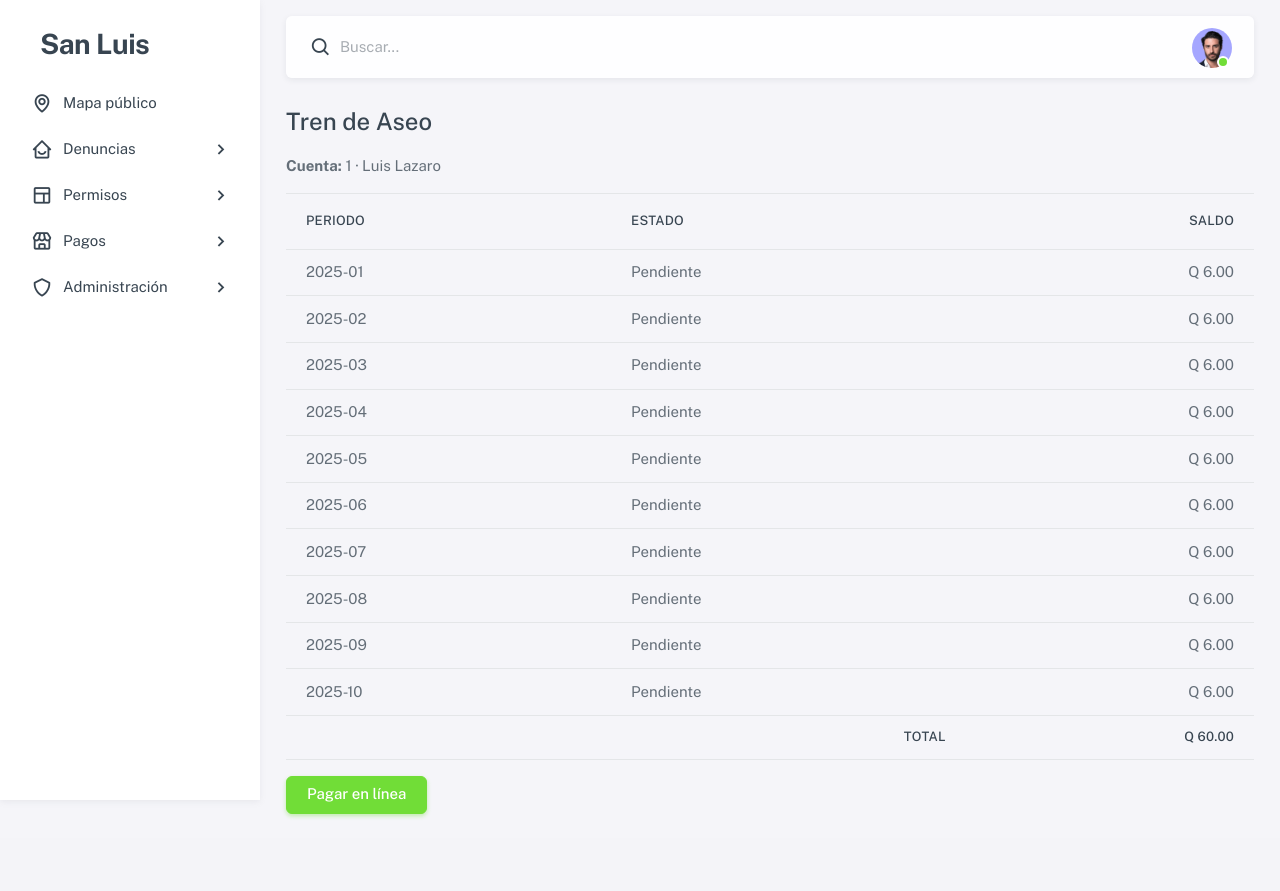
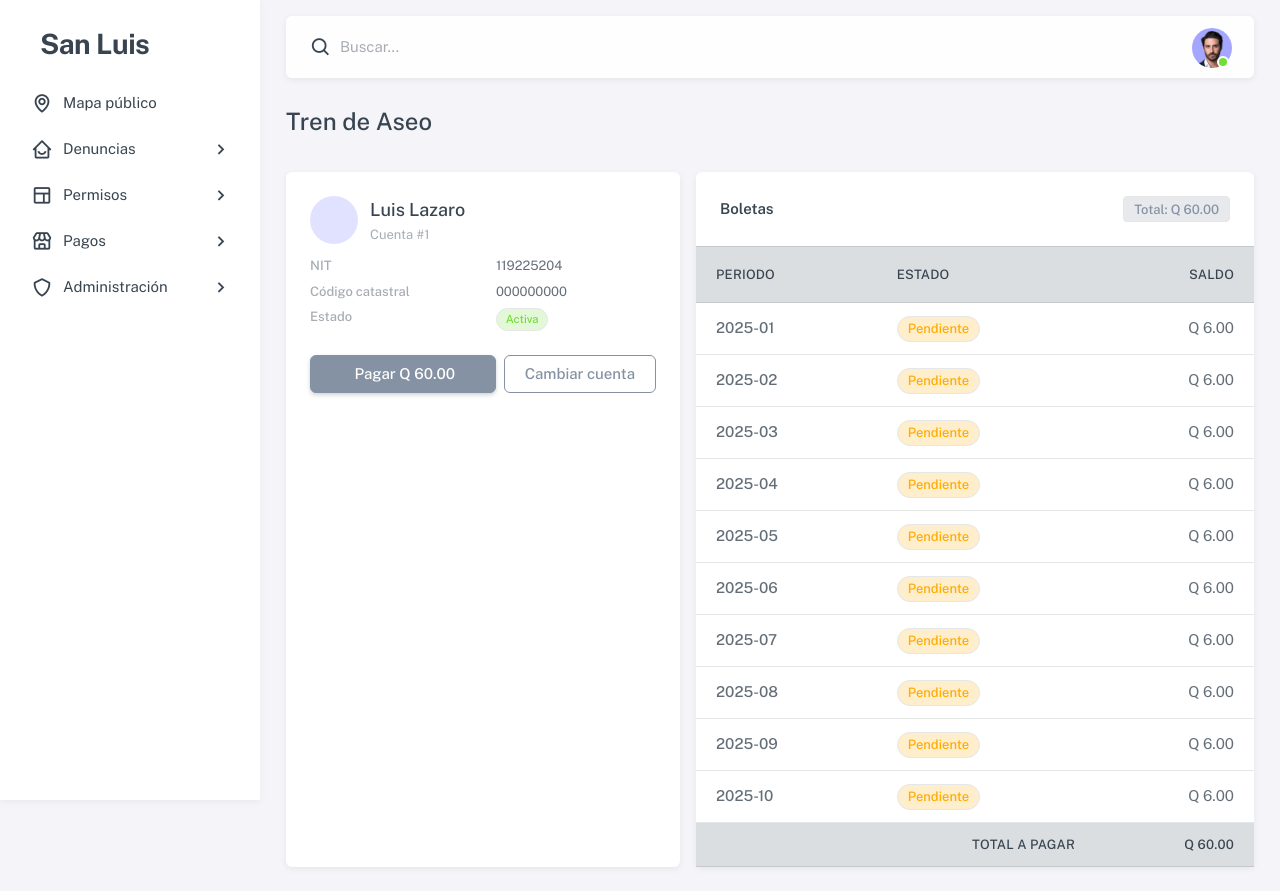
Before and after one commit to luisr34k/ProjectMuni, a Django app: page /pagos/ in a window 1280 px wide. Before the commit the page ends 818 px from the top, so only its background shows below. Run offline with Django 5.2, Linux system fonts and the light colour scheme; a user stored in the database is signed in; data comes from the database, SQL or seed files in the repository; both versions use the stored data as it was after the commit; some libraries are stand-ins or nearby versions.

Commit message:
detalles visuales en vinculacion de cuenta

```diff
--- a/dashboard/forms.py
+++ b/dashboard/forms.py
@@ -495,5 +495,8 @@ class AdminPermisoEstadoForm(forms.ModelForm):
 
 class VincularCuentaForm(forms.Form):
     nit = forms.CharField(max_length=20, label="NIT")
-    codigo_catastral = forms.CharField(max_length=50, label="Código catastral")
-    titular = forms.CharField(max_length=120, label="Titular (opcional)", required=False)
+    titular = forms.CharField(
+        max_length=120,
+        label="Titular (opcional)",
+        required=False
+    )
--- a/dashboard/templates/pagos/home.html
+++ b/dashboard/templates/pagos/home.html
@@ -5,34 +5,110 @@
   <h4>Tren de Aseo</h4>
 
   {% if not cuenta %}
-    <div class="alert alert-info">No tienes una cuenta vinculada.</div>
-    <a class="btn btn-primary" href="{% url 'vincular_cuenta' %}">Vincular cuenta</a>
+      <section class="text-center py-5">
+        <div class="mx-auto mb-3 rounded-circle bg-primary-subtle d-flex align-items-center justify-content-center"
+            style="width:68px;height:68px;">
+          <i class="bi bi-box-seam fs-3 text-primary"></i>
+        </div>
+        <h5 class="mb-2">No hay cuenta vinculada</h5>
+        <p class="text-muted mb-4">Conecta tu cuenta de Tren de Aseo para ver tu historial y realizar pagos.</p>
+        <a class="btn btn-primary btn-lg px-4 rounded-3 shadow-sm" href="{% url 'vincular_cuenta' %}">
+          Vincular cuenta
+        </a>
+      </section>
   {% else %}
-    <p><strong>Cuenta:</strong> {{ cuenta.id }} · {{ cuenta.titular }}</p>
+  <div class="row g-4 mt-2">
+    <!-- Resumen de cuenta -->
+    <div class="col-12 col-lg-5">
+      <div class="card shadow-sm h-100">
+        <div class="card-body">
+          <div class="d-flex align-items-center mb-3">
+            <div class="rounded-circle bg-primary-subtle d-flex align-items-center justify-content-center"
+                 style="width:48px;height:48px;">
+              <i class="bi bi-person-vcard fs-5 text-primary"></i>
+            </div>
+            <div class="ms-3">
+              <h5 class="mb-0">{{ cuenta.titular }}</h5>
+              <small class="text-muted">Cuenta #{{ cuenta.id }}</small>
+            </div>
+          </div>
+
+          <dl class="row small mb-4">
+            <dt class="col-6 text-muted">NIT</dt><dd class="col-6">{{ cuenta.nit }}</dd>
+            <dt class="col-6 text-muted">Código catastral</dt><dd class="col-6">{{ cuenta.codigo_catastral }}</dd>
+            <dt class="col-6 text-muted">Estado</dt>
+            <dd class="col-6">
+              <span class="badge rounded-pill bg-success-subtle text-success border">Activa</span>
+            </dd>
+          </dl>
+
+          <div class="d-flex gap-2">
+            {% if checkout_url and total > 0 %}
+              <a class="btn btn-secondary flex-fill" href="{{ checkout_url }}">
+                <i class="bi bi-credit-card me-1"></i> Pagar Q {{ total }}
+              </a>
+            {% endif %}
+            <a class="btn btn-outline-secondary" href="{% url 'vincular_cuenta' %}">
+              Cambiar cuenta
+            </a>
+          </div>
+        </div>
+      </div>
+    </div>
+
+    <!-- Boletas -->
+    <div class="col-12 col-lg-7">
+      <div class="card shadow-sm">
+        <div class="card-header d-flex justify-content-between align-items-center">
+          <span class="fw-semibold">Boletas</span>
+          <span class="badge bg-secondary-subtle text-secondary border">
+            Total: Q {{ total }}
+          </span>
+        </div>
 
         {% if boletas %}
-      <table class="table">
-        <thead><tr><th>Periodo</th><th>Estado</th><th class="text-end">Saldo</th></tr></thead>
+          <div class="table-responsive">
+            <table class="table align-middle mb-0">
+              <thead class="table-light">
+                <tr>
+                  <th>Periodo</th>
+                  <th>Estado</th>
+                  <th class="text-end">Saldo</th>
+                </tr>
+              </thead>
               <tbody>
                 {% for b in boletas %}
                   <tr>
-              <td>{{ b.periodo.etiqueta }}</td>
-              <td>{{ b.estado|title }}</td>
+                    <td class="fw-medium">{{ b.periodo.etiqueta }}</td>
+                    <td>
+                      {% if b.estado == 'pendiente' %}
+                        <span class="badge rounded-pill bg-warning-subtle text-warning border">Pendiente</span>
+                      {% elif b.estado == 'pagado' or b.estado == 'pagada' %}
+                        <span class="badge rounded-pill bg-success-subtle text-success border">Pagado</span>
+                      {% elif b.estado == 'vencido' %}
+                        <span class="badge rounded-pill bg-danger-subtle text-danger border">Vencido</span>
+                      {% else %}
+                        <span class="badge rounded-pill bg-secondary-subtle text-secondary border">{{ b.estado|title }}</span>
+                      {% endif %}
+                    </td>
                     <td class="text-end">Q {{ b.saldo_actual }}</td>
                   </tr>
                 {% endfor %}
               </tbody>
-        <tfoot>
-          <tr><th colspan="2" class="text-end">Total</th><th class="text-end">Q {{ total }}</th></tr>
+              <tfoot class="table-light">
+                <tr>
+                  <th colspan="2" class="text-end">Total a pagar</th>
+                  <th class="text-end">Q {{ total }}</th>
+                </tr>
               </tfoot>
             </table>
-      {% if checkout_url %}
-        <a class="btn btn-success" href="{{ checkout_url }}">Pagar en línea</a>
+          </div>
         {% else %}
-        <div class="alert alert-secondary">No hay saldo por pagar.</div>
+          <div class="p-4 text-center text-muted">No hay boletas pendientes.</div>
         {% endif %}
-    {% else %}
-      <div class="alert alert-secondary">No hay boletas pendientes.</div>
+      </div>
+    </div>
+  </div>
 {% endif %}
-  {% endif %}
+
 {% endblock %}
--- a/dashboard/views/payments.py
+++ b/dashboard/views/payments.py
@@ -138,20 +138,32 @@ def vincular_cuenta(request):
         form = VincularCuentaForm(request.POST)
         if form.is_valid():
             nit = form.cleaned_data["nit"].strip()
-            cat = form.cleaned_data["codigo_catastral"].strip()
-            titular = (form.cleaned_data.get("titular") or "").strip()
+            titular_in = (form.cleaned_data.get("titular") or "").strip()
 
-            qs = CuentaServicio.objects.filter(nit=nit, codigo_catastral=cat, activa=True)
-            if titular:
-                qs = qs.filter(titular__iexact=titular)
+            try:
+                # Regla de negocio: un NIT = una sola cuenta activa
+                cuenta = CuentaServicio.objects.get(nit=nit, activa=True)
+            except CuentaServicio.DoesNotExist:
+                messages.error(request, "No encontramos una cuenta activa con ese NIT.")
+                return redirect("vincular_cuenta")
+            except CuentaServicio.MultipleObjectsReturned:
+                # Por si algún dato legado rompe la unicidad
+                messages.error(
+                    request,
+                    "Hay más de una cuenta con ese NIT. Contacta a la municipalidad para depurar el NIT."
+                )
+                return redirect("vincular_cuenta")
 
-            cuenta = qs.first()
-            if not cuenta:
-                messages.error(request, "No encontramos una cuenta con esos datos. Verifica e intenta de nuevo.")
+            # Si el usuario escribió titular, verifica coherencia (sin obligarlo)
+            if titular_in and cuenta.titular and cuenta.titular.strip().lower() != titular_in.lower():
+                messages.error(
+                    request,
+                    "El titular no coincide con la cuenta encontrada por NIT. Verifica los datos."
+                )
                 return redirect("vincular_cuenta")
 
             if cuenta.usuario and cuenta.usuario != request.user:
-                messages.error(request, "Esta cuenta ya está vinculada a otro usuario. Contacta a la muni.")
+                messages.error(request, "Esta cuenta ya está vinculada a otro usuario.")
                 return redirect("vincular_cuenta")
 
             cuenta.usuario = request.user
```
Also changed, not shown: dashboard/templates/pagos/vincular_cuenta.html (+25 -17 lines), db.sqlite3. Lines whose indentation alone changed are shown as unchanged.
